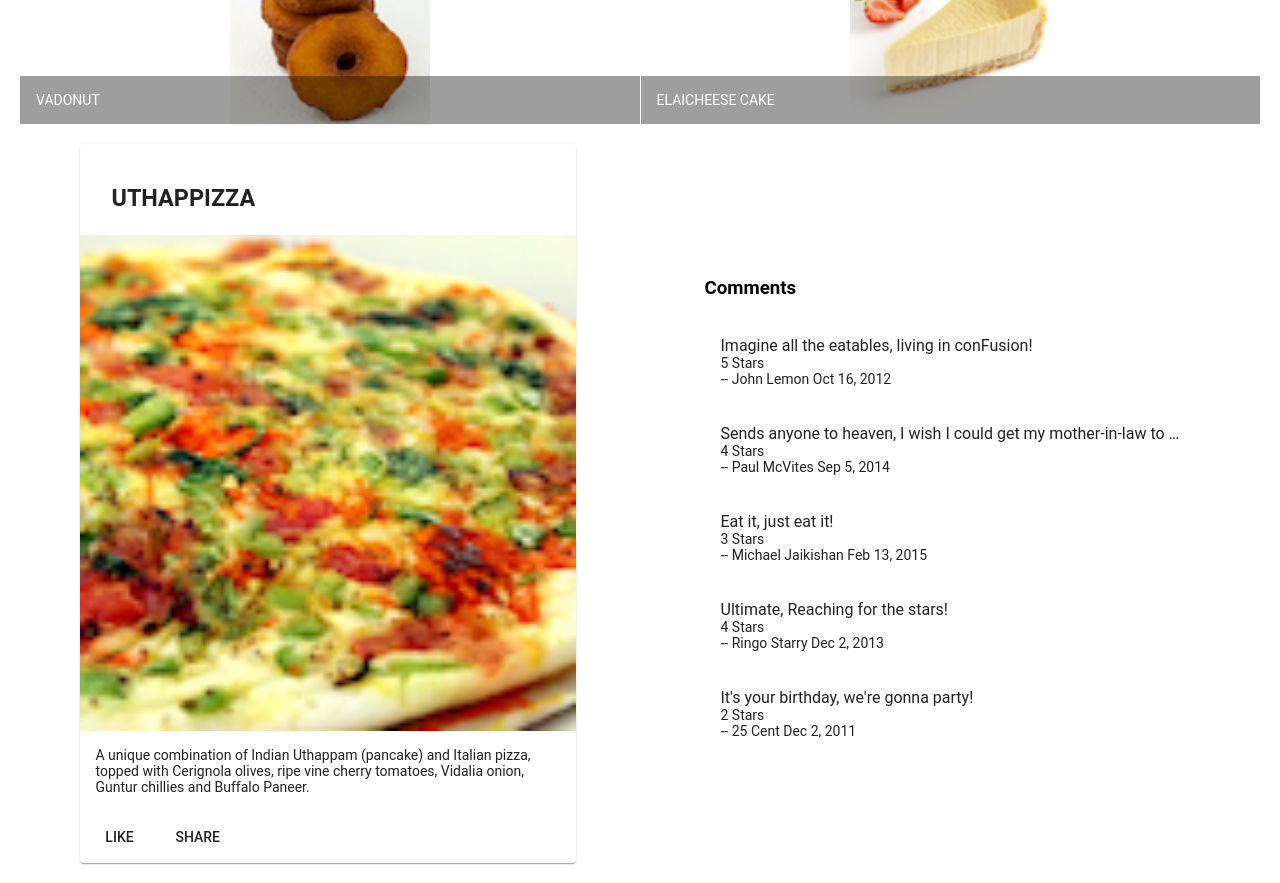
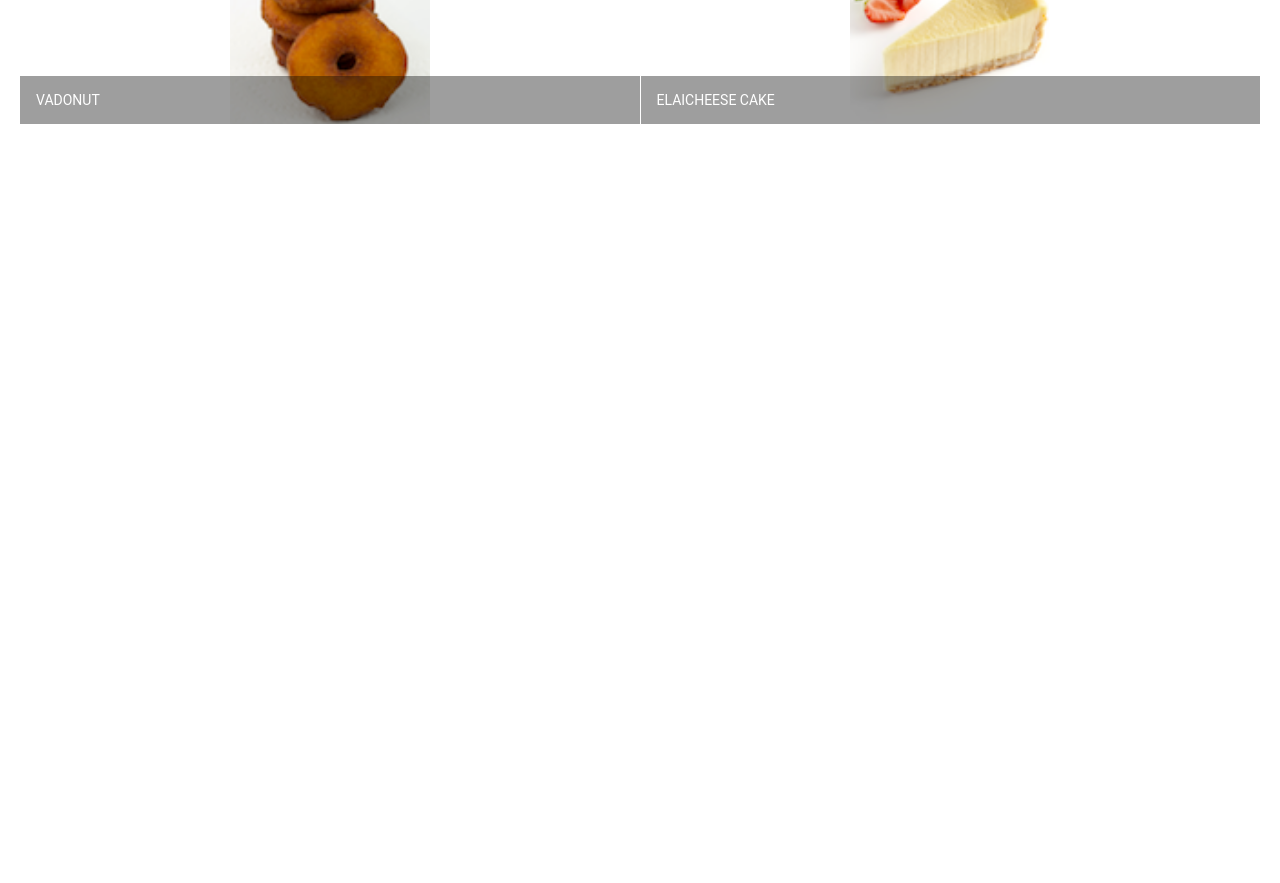
Before and after one commit to xandesilv/conFusion, an Angular app: page / in a window 1280 px wide. Shown: the part 440-1323 px from the top of the page. After the commit the page ends 800 px from the top, so only its background shows below. Built offline with nearby package versions, Linux system fonts and the light colour scheme.

Commit message:
Interative menu

```diff
--- a/src/app/dishdetail/dishdetail.component.ts
+++ b/src/app/dishdetail/dishdetail.component.ts
@@ -1,49 +1,5 @@
 import { Component, OnInit, Input } from '@angular/core';
 import { Dish } from '../shared/dish';
-
-const DISH = {
-  id: '0',
-  name: 'Uthappizza',
-  image: '/assets/images/uthappizza.png',
-  category: 'mains',
-  featured: true,
-  label: 'Hot',
-  price: '4.99',
-  // tslint:disable-next-line:max-line-length
-  description: 'A unique combination of Indian Uthappam (pancake) and Italian pizza, topped with Cerignola olives, ripe vine cherry tomatoes, Vidalia onion, Guntur chillies and Buffalo Paneer.',
-  comments: [
-       {
-           rating: 5,
-           comment: 'Imagine all the eatables, living in conFusion!',
-           author: 'John Lemon',
-           date: '2012-10-16T17:57:28.556094Z'
-       },
-       {
-           rating: 4,
-           comment: 'Sends anyone to heaven, I wish I could get my mother-in-law to eat it!',
-           author: 'Paul McVites',
-           date: '2014-09-05T17:57:28.556094Z'
-       },
-       {
-           rating: 3,
-           comment: 'Eat it, just eat it!',
-           author: 'Michael Jaikishan',
-           date: '2015-02-13T17:57:28.556094Z'
-       },
-       {
-           rating: 4,
-           comment: 'Ultimate, Reaching for the stars!',
-           author: 'Ringo Starry',
-           date: '2013-12-02T17:57:28.556094Z'
-       },
-       {
-           rating: 2,
-           comment: 'It\'s your birthday, we\'re gonna party!',
-           author: '25 Cent',
-           date: '2011-12-02T17:57:28.556094Z'
-       }
-   ]
-};
 @Component({
   selector: 'app-dishdetail',
   templateUrl: './dishdetail.component.html',
@@ -51,7 +7,7 @@ const DISH = {
 })
 export class DishdetailComponent implements OnInit {
 @Input()
-  dish = DISH;
+  dish: Dish;
 
   constructor() { }
 
--- a/src/app/menu/menu.component.html
+++ b/src/app/menu/menu.component.html
@@ -21,5 +21,5 @@ fxLayoutGap="10px">
 
 
 </div>
-<!--<app-dishdetail [dish] = "selectedDish"></app-dishdetail> -->
+<app-dishdetail [dish] = "selectedDish"></app-dishdetail>
 </div>
--- a/src/app/shared/dish.ts
+++ b/src/app/shared/dish.ts
@@ -2,15 +2,13 @@ import { Comment } from './comment';
 export class Dish{
   id : string;
   name: string;
- image: string;
+  image: string;
   category: string;
   featured: boolean;
   label: string;
   price: string;
-description: string;
- comments: Comment[];
-static image: any;
-static description: any;
-static comments: any;
+  description: string;
+  comments: Comment[];
+
 
 }
```
